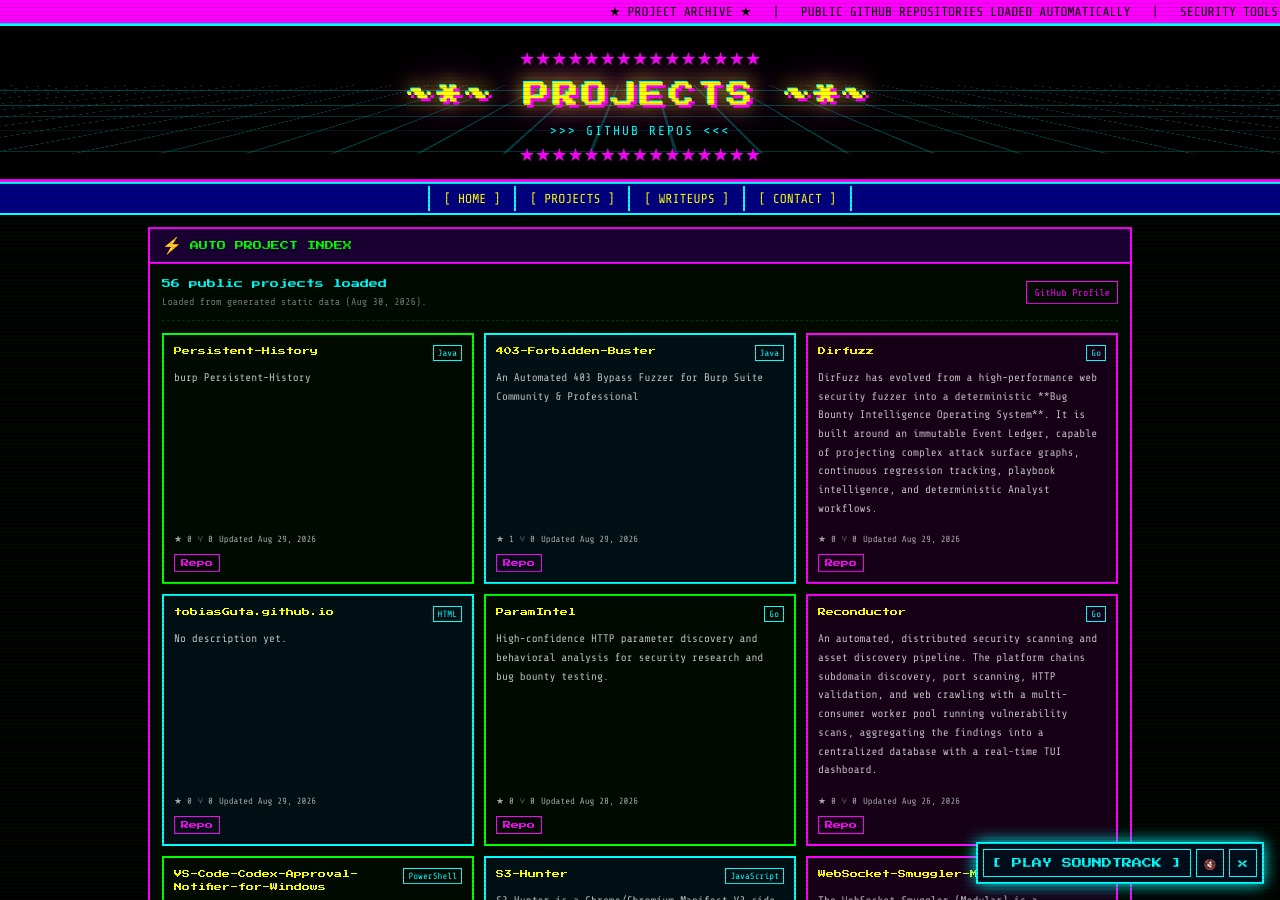
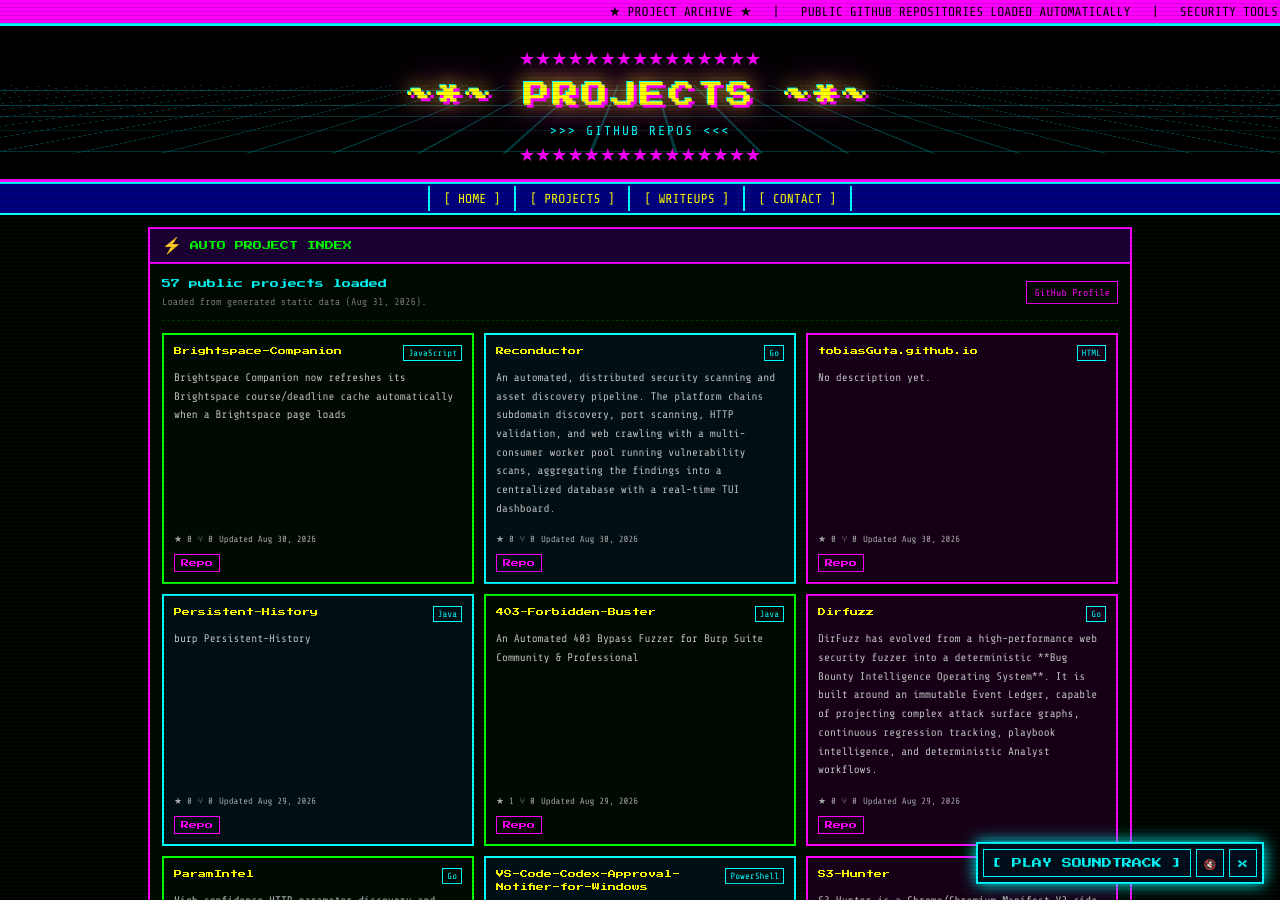
Before and after one commit to tobiasGuta/tobiasGuta.github.io, a Jekyll site: the page built from projects.html, in a window 1280 px wide and 900 px high. Built offline with Jekyll 4.4.1, drawn with Linux system fonts in a browser that asks for light colours; part of the change alters nothing that is shown.

Commit message:
Update generated project data

```diff
--- a/assets/data/projects.json
+++ b/assets/data/projects.json
@@ -1,8 +1,47 @@
 {
   "owner": "tobiasGuta",
   "source": "github_api",
-  "generated_at": "2026-08-30T13:47:31.034350+00:00",
+  "generated_at": "2026-08-31T16:08:54.856930+00:00",
   "projects": [
+    {
+      "name": "Brightspace-Companion",
+      "description": "Brightspace Companion now refreshes its Brightspace course/deadline cache automatically when a Brightspace page loads",
+      "html_url": "https://github.com/tobiasGuta/Brightspace-Companion",
+      "homepage": null,
+      "language": "JavaScript",
+      "topics": [],
+      "stargazers_count": 0,
+      "forks_count": 0,
+      "updated_at": "2026-08-30T19:22:13Z",
+      "fork": false,
+      "archived": false
+    },
+    {
+      "name": "Reconductor",
+      "description": "An automated, distributed security scanning and asset discovery pipeline. The platform chains subdomain discovery, port scanning, HTTP validation, and web crawling with a multi-consumer worker pool running vulnerability scans, aggregating the findings into a centralized database with a real-time TUI dashboard.",
+      "html_url": "https://github.com/tobiasGuta/Reconductor",
+      "homepage": null,
+      "language": "Go",
+      "topics": [],
+      "stargazers_count": 0,
+      "forks_count": 0,
+      "updated_at": "2026-08-30T15:56:05Z",
+      "fork": false,
+      "archived": false
+    },
+    {
+      "name": "tobiasGuta.github.io",
+      "description": null,
+      "html_url": "https://github.com/tobiasGuta/tobiasGuta.github.io",
+      "homepage": null,
+      "language": "HTML",
+      "topics": [],
+      "stargazers_count": 0,
+      "forks_count": 0,
+      "updated_at": "2026-08-30T13:48:10Z",
+      "fork": false,
+      "archived": false
+    },
     {
       "name": "Persistent-History",
       "description": "burp Persistent-History",
@@ -43,19 +82,6 @@
       "archived": false
     },
     {
-      "name": "tobiasGuta.github.io",
-      "description": null,
-      "html_url": "https://github.com/tobiasGuta/tobiasGuta.github.io",
-      "homepage": null,
-      "language": "HTML",
-      "topics": [],
-      "stargazers_count": 0,
-      "forks_count": 0,
-      "updated_at": "2026-08-29T13:50:05Z",
-      "fork": false,
-      "archived": false
-    },
-    {
       "name": "ParamIntel",
       "description": "High-confidence HTTP parameter discovery and behavioral analysis for security research and bug bounty testing.",
       "html_url": "https://github.com/tobiasGuta/ParamIntel",
@@ -65,19 +91,6 @@
       "stargazers_count": 0,
       "forks_count": 0,
       "updated_at": "2026-08-28T20:50:51Z",
-      "fork": false,
-      "archived": false
-    },
-    {
-      "name": "Reconductor",
-      "description": "An automated, distributed security scanning and asset discovery pipeline. The platform chains subdomain discovery, port scanning, HTTP validation, and web crawling with a multi-consumer worker pool running vulnerability scans, aggregating the findings into a centralized database with a real-time TUI dashboard.",
-      "html_url": "https://github.com/tobiasGuta/Reconductor",
-      "homepage": null,
-      "language": "Go",
-      "topics": [],
-      "stargazers_count": 0,
-      "forks_count": 0,
-      "updated_at": "2026-08-26T22:52:07Z",
       "fork": false,
       "archived": false
     },
```
